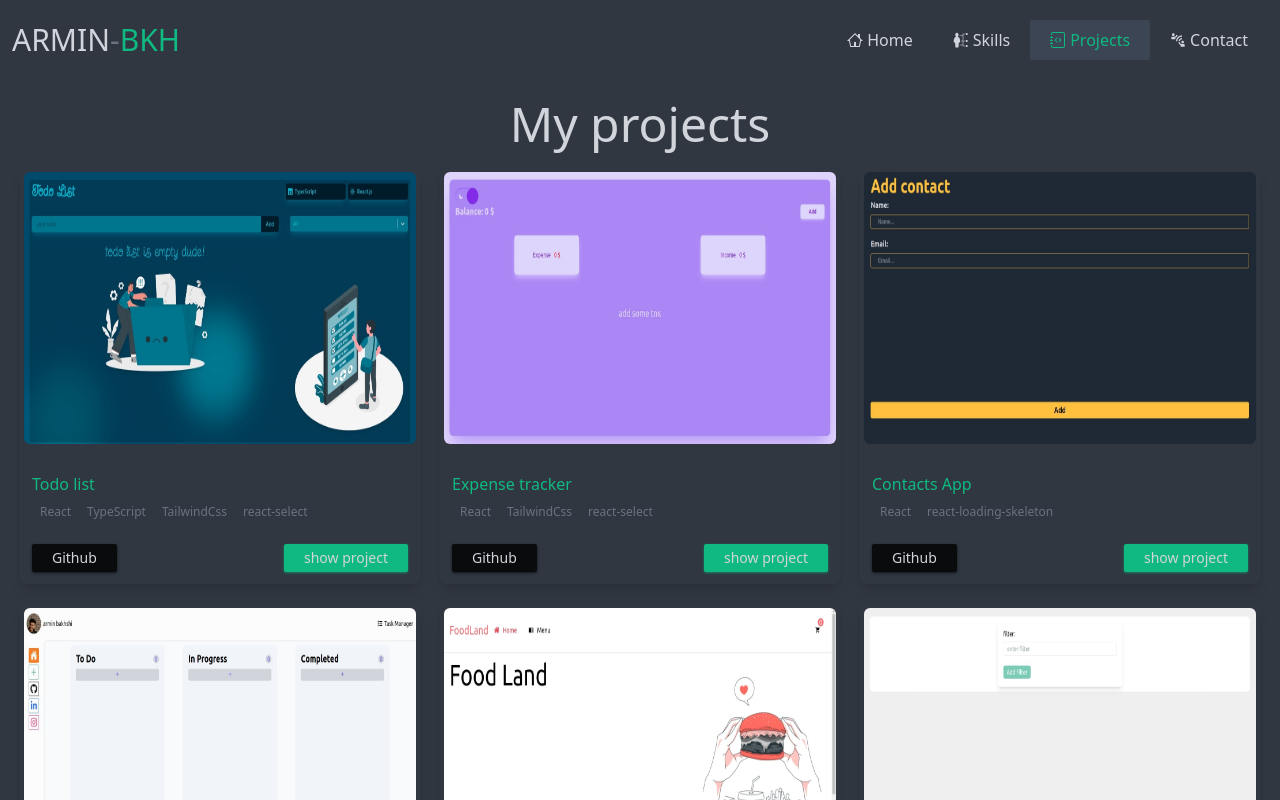
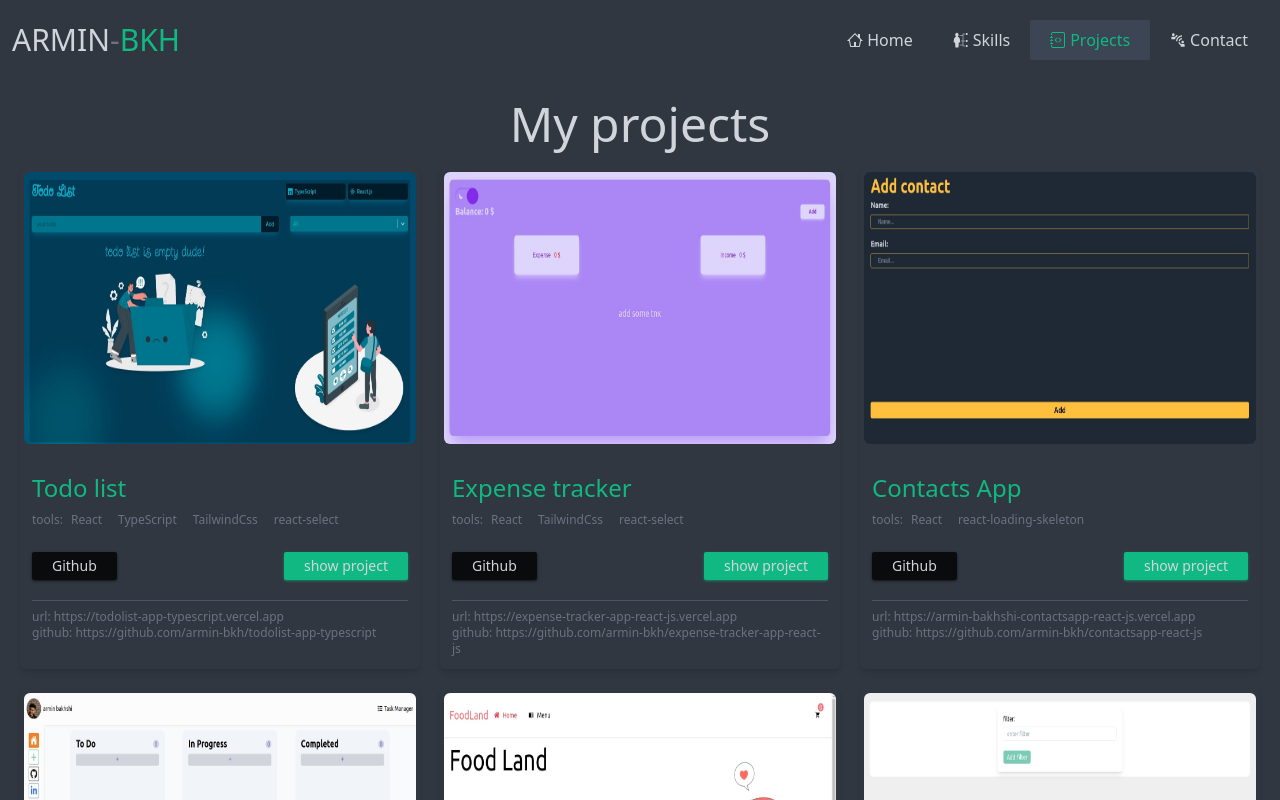
Before and after one commit to armin-bkh/armin-bkh, a Next.js app: page /projects in a window 1280 px wide. Shown: the top 800 px of the page. Built offline with nearby package versions, Linux system fonts and the light colour scheme.

Commit message:
create ProjectItem component

```diff
--- /dev/null
+++ b/components/ProjectItem/ProjectItem.jsx
@@ -0,0 +1,74 @@
+import Image from "next/image";
+
+const ProjectItem = ({ project }) => {
+  return (
+    <article className="p-1 shadow-md transition hover:shadow-2xl rounded-md">
+      <div
+        onClick={() => window.open(project.url, "_blank")}
+        className="w-full h-[12rem] sm:h-[17rem] md:[15rem] relative overflow-hidden rounded-md mb-5 cursor-pointer"
+      >
+        <Image src={project.img} alt={project.title} layout="fill" />
+      </div>
+      <div className="p-2">
+        <h3 className="text-emerald-500 text-2xl font-medium">
+          {project.title}
+        </h3>
+        {project.description && (
+          <p className="text-sm">{project.description}</p>
+        )}
+        <ul className="flex flex-wrap whitespace-nowrap text-xs text-gray-500 mt-2">
+          tools:
+          {project.tools.map((tool, index) => (
+            <li className="px-2" key={index}>
+              <p>{tool}</p>
+            </li>
+          ))}
+        </ul>
+        <div className="flex items-center justify-between text-sm mt-6">
+          <a
+            href={project.github}
+            target="_blank"
+            rel="noreferrer"
+            className="bg-black/80 shadow shadow-black/50 rounded-sm px-5 py-1"
+          >
+            Github
+          </a>
+          <a
+            href={project.url}
+            target="_blank"
+            rel="noreferrer"
+            className="bg-emerald-500 shadow shadow-emerald-500/50 rounded-sm px-5 py-1"
+          >
+            show project
+          </a>
+        </div>
+        <footer className="border-t border-gray-600 pt-2 mt-5">
+          <p className="text-xs text-gray-500">
+            url:{" "}
+            <a
+              className="hover:underline"
+              href={project.url}
+              target="_blank"
+              rel="noreferrer"
+            >
+              {project.url}
+            </a>
+          </p>
+          <p className="text-xs text-gray-500">
+            github:{" "}
+            <a
+              className="hover:underline"
+              href={project.github}
+              target="_blank"
+              rel="noreferrer"
+            >
+              {project.github}
+            </a>
+          </p>
+        </footer>
+      </div>
+    </article>
+  );
+};
+
+export default ProjectItem;
--- a/components/ProjectsList/ProjectsList.jsx
+++ b/components/ProjectsList/ProjectsList.jsx
@@ -1,4 +1,4 @@
-import Image from "next/image";
+import ProjectItem from "components/ProjectItem/ProjectItem";
 
 const projects = [
   {
@@ -120,29 +120,7 @@ const ProjectsList = () => {
   return (
     <section className="grid grid-cols-1 md:grid-cols-2 lg:grid-cols-3 gap-5">
       {projects.map((project) => (
-        <article className="p-1 shadow-lg rounded-md">
-          <div className="w-full h-[12rem] sm:h-[17rem] md:[15rem] relative overflow-hidden rounded-md mb-5">
-            <Image src={project.img} layout="fill" />
-          </div>
-          <div className="p-2">
-            <h3 className="text-emerald-500 text">{project.title}</h3>
-            <ul className="flex flex-wrap whitespace-nowrap text-xs text-gray-500 mt-2">
-              {project.tools.map((tool, index) => (
-                <li className="px-2" key={index}>
-                  <p>{tool}</p>
-                </li>
-              ))}
-            </ul>
-            <div className="flex items-center justify-between text-sm mt-6">
-              <a className="bg-black/80 shadow shadow-black/50 rounded-sm px-5 py-1">
-                Github
-              </a>
-              <a className="bg-emerald-500 shadow shadow-emerald-500/50 rounded-sm px-5 py-1">
-                show project
-              </a>
-            </div>
-          </div>
-        </article>
+        <ProjectItem key={project} project={project} />
       ))}
     </section>
   );
```
